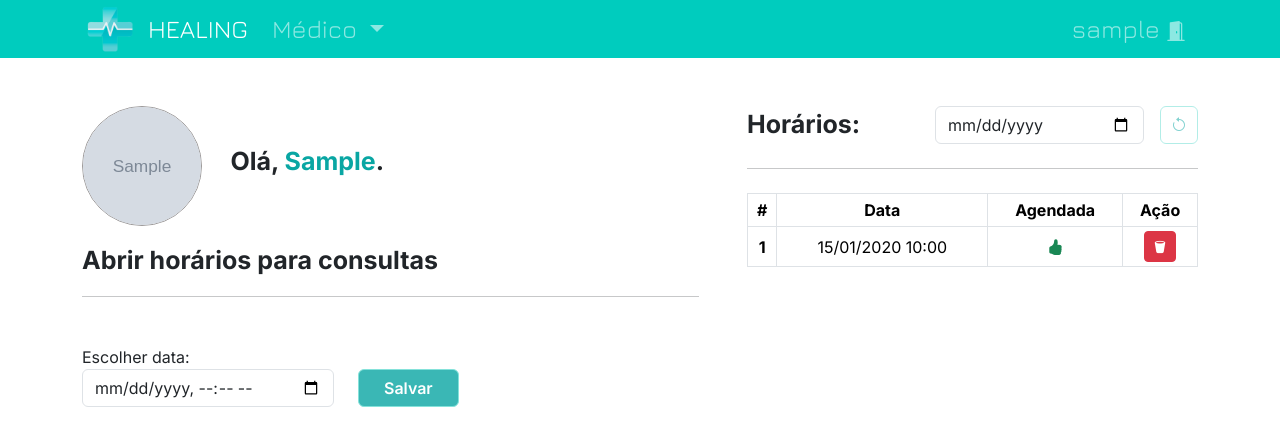
After one commit to manoelapps/healing_psw10, a Django app: page /medicos/abrir-horario/ in a window 1280 px wide. The commit adds this page. Shown: the top 446 px of the page. Run offline with Django 5.2, Linux system fonts and the light colour scheme; a user stored in the database is signed in; tables that the repository leaves empty hold one stand-in row (values such as "Sample post"); grey boxes marked "Sample" are stand-in pictures.

Commit message:
Cria view e template para abrir horário médico

```diff
--- /dev/null
+++ b/apps/medicos/templates/abrir_horario.html
@@ -0,0 +1,84 @@
+{% extends "base.html" %}
+{% load static %}
+
+{% block 'title' %}Abrir horário{% endblock 'title' %}
+
+{% block 'head' %}
+    <link rel="stylesheet" href="{% static 'geral/css/geral.css' %}">
+    <link rel="stylesheet" href="{% static 'geral/css/header.css' %}">
+    <link rel="stylesheet" href="{% static 'usuarios/css/usuarios.css' %}">
+    <link rel="stylesheet" href="{% static 'medicos/css/medicos.css' %}">
+{% endblock 'head' %}
+
+{% block 'body' %}
+
+    <div class="container inter">
+        <div class="row gap-4 mt-5">
+            <div class="col-md">
+                <div class="mb-3">
+                    <img src="{{medico.foto.url}}" class="foto-perfil" alt="Foto do médico">
+                    <label class="fw-700 fs-25 ms-4">Olá, <span class="color-dark">{{request.user.username.capitalize}}</span>.</label>
+                </div>
+                <p class="fw-700 fs-25">Abrir horários para consultas</p>
+                <hr class="mb-5">
+
+                {% include "partials/messages.html" %}
+
+                <form action="{% url 'abrir_horario' %}" method="POST">
+                    {% csrf_token %}
+                    <div class="d-flex gap-4 align-items-end">
+                        <div class="mb-3">
+                            <label for="">Escolher data:</label>
+                            <input type="datetime-local" name="data" class="form-control" value="{{data_informada}}" required>
+                        </div>
+                        <div class="mb-3">
+                            <input type="submit" value="Salvar" class="btn-cadastro bsm">
+                        </div>
+                    </div>
+                </form>
+            </div>
+            <div class="col-md-5">
+                {% if datas_abertas %}
+                    <div class="d-flex align-items-center justify-content-between">
+                        <p class="fw-700 fs-25 mb-0 col-md-5">Horários:</p>
+                        <input type="date" name="data-filter" class="form-control col-md" data-bs-tt="tooltip" title="Filtro" hx-get="{% url 'filtrar_horarios' %}" hx-trigger="change" hx-target="#tbody-horarios">
+                        <a href="{% url 'abrir_horario' %}" class="btn-secundario bsm-6 ms-3" data-bs-tt="tooltip" title="Remover filtro">
+                            <i class="bi bi-arrow-counterclockwise"></i>
+                        </a>
+                    </div>
+                    <hr class="my-4">
+                    <table class="table table-bordered table-sm align-middle text-center mt-3">
+                        <thead>
+                            <tr>
+                                <th scope="col">#</th>
+                                <th scope="col">Data</th>
+                                <th scope="col">Agendada</th>
+                                <th scope="col">Ação</th>
+                            </tr>
+                        </thead>
+                        <tbody id="tbody-horarios">
+                            {% for data in datas_abertas %}
+                                <tr>
+                                    <th scope="row">{{forloop.counter}}</th>
+                                    <td>{{data.data_br}}</td>
+                                    <td>
+                                        {% if data.agendada %}
+                                            <i class="bi bi-hand-thumbs-up-fill text-success"></i>
+                                        {% else %}
+                                            <i class="bi bi-hand-thumbs-down-fill text-info"></i>
+                                        {% endif %}
+                                    </td>
+                                    <td><a href="{ url 'deletar_horario' data.id %}" class="btn btn-danger btn-sm" data-bs-tt="tooltip" title="Excluir"><i class="bi bi-trash2-fill"></i></a></td>
+                                </tr>
+                            {% endfor %}
+                        </tbody>
+                    </table>
+                {% endif %}
+            </div>
+        </div>
+    </div>
+{% endblock 'body' %}
+
+{% block 'script' %}
+    <script src="{% static 'base/js/htmx.min.js' %}"></script>
+{% endblock 'script' %}
--- a/apps/medicos/urls.py
+++ b/apps/medicos/urls.py
@@ -1,6 +1,13 @@
 from django.urls import path
-from . import views
+from . import views, htmx_views
 
 urlpatterns = [
     path('cadastro/', views.cadastro_medico, name='cadastro_medico'),
+    path('abrir-horario/', views.abrir_horario, name='abrir_horario'),
 ]
+
+htmx_urlpatterns = [
+    path('fitrar-horarios/', htmx_views.filtrar_horarios, name='filtrar_horarios'),
+]
+
+urlpatterns += htmx_urlpatterns
--- a/apps/medicos/views.py
+++ b/apps/medicos/views.py
@@ -1,9 +1,10 @@
+from datetime import datetime
 from django.http import HttpResponse
 from django.shortcuts import render, redirect
 from django.contrib.auth.decorators import login_required
 from django.contrib import messages
 from django.urls import reverse
-from .models import is_medico, Especialidade, Medico
+from .models import is_medico, Especialidade, Medico, DatasAbertas
 
 
 @login_required
@@ -76,7 +77,7 @@ def cadastro_medico(request):
 
                     return render(request, template_name, context)
 
-        dados_medico = Medico(
+        medico = Medico(
             crm=crm.strip(),
             nome=nome.strip(),
             cep=cep.strip(),
@@ -95,13 +96,63 @@ def cadastro_medico(request):
         )
 
         try:
-            dados_medico.save()
+            medico.save()
             messages.add_message(request, messages.SUCCESS, 'Cadastro médico realizado com sucesso.')
         except Exception as e:
             messages.add_message(request, messages.ERROR, f'Erro: {e}')
             return render(request, template_name, context)
 
-        return HttpResponse('Abrir horário')
         return redirect(reverse('abrir_horario'))
 
     return render(request, template_name, context)
+
+
+@login_required
+def abrir_horario(request):
+
+    if not is_medico(request.user):
+        messages.add_message(request, messages.WARNING, 'Somente médicos podem acessar essa página, você foi redirecionado !')
+        return redirect(reverse('home'))
+
+    template_name = 'abrir_horario.html'
+    medico = Medico.objects.get(user=request.user)
+    datas_abertas = DatasAbertas.objects.filter(user=request.user)
+
+    context = {
+        'medico': medico,
+        'datas_abertas': datas_abertas,
+        'is_medico': is_medico(request.user)
+    }
+
+    if request.method == "POST":
+        data = request.POST.get('data')
+
+        if not data:
+            messages.add_message(request, messages.WARNING, 'Data não informada !')
+            return redirect(reverse('abrir_horario'))
+
+        data_formatada = datetime.strptime(data, "%Y-%m-%dT%H:%M")
+
+        if datas_abertas.filter(data=data):
+            context['data_informada'] = data
+            messages.add_message(request, messages.ERROR, f'A data/hora informada já foi cadastrada anteriormente !')
+            return render(request, template_name, context)
+
+        if data_formatada <= datetime.now():
+            context['data_informada'] = data
+            messages.add_message(request, messages.WARNING, 'A data/hora deve ser maior ou igual a data/hora atual.')
+            return render(request, template_name, context)
+
+        data_aberta = DatasAbertas(
+            data=data,
+            user=request.user
+        )
+        try:
+            data_aberta.save()
+            messages.add_message(request, messages.SUCCESS, 'Data/Horário cadastrado com sucesso.')
+        except Exception as e:
+            messages.add_message(request, messages.ERROR, f'Erro: {e}')
+
+        return redirect(reverse('abrir_horario'))
+
+    return render(request, template_name, context)
--- a/core/settings.py
+++ b/core/settings.py
@@ -119,7 +119,7 @@ USE_I18N = True
 
 USE_L10N = True
 
-USE_TZ = config('USE_TZ')
+USE_TZ = config('USE_TZ', default=True, cast=bool)
 
 
 # Static files (CSS, JavaScript, Images)
--- a/templates/partials/header.html
+++ b/templates/partials/header.html
@@ -20,7 +20,7 @@
                                     <a class="dropdown-item" href="{% url 'cadastro_medico' %}">Cadastro</a>
                                 </li>
                                 <li>
-                                    <a class="dropdown-item" href="{ url 'abrir_horario' %}">Abrir horários</a>
+                                    <a class="dropdown-item" href="{% url 'abrir_horario' %}">Abrir horários</a>
                                 </li>
                             </ul>
                         </li>
--- a/templates/static/medicos/css/medicos.css
+++ b/templates/static/medicos/css/medicos.css
@@ -2,6 +2,7 @@
     width: 120px;
     height: 120px;
     border-radius: 75px;
+    border: 1px solid #9C9999
 }
 
 .doc {
```
Also changed, not shown: apps/medicos/htmx_views.py (added, +17 -0 lines).
